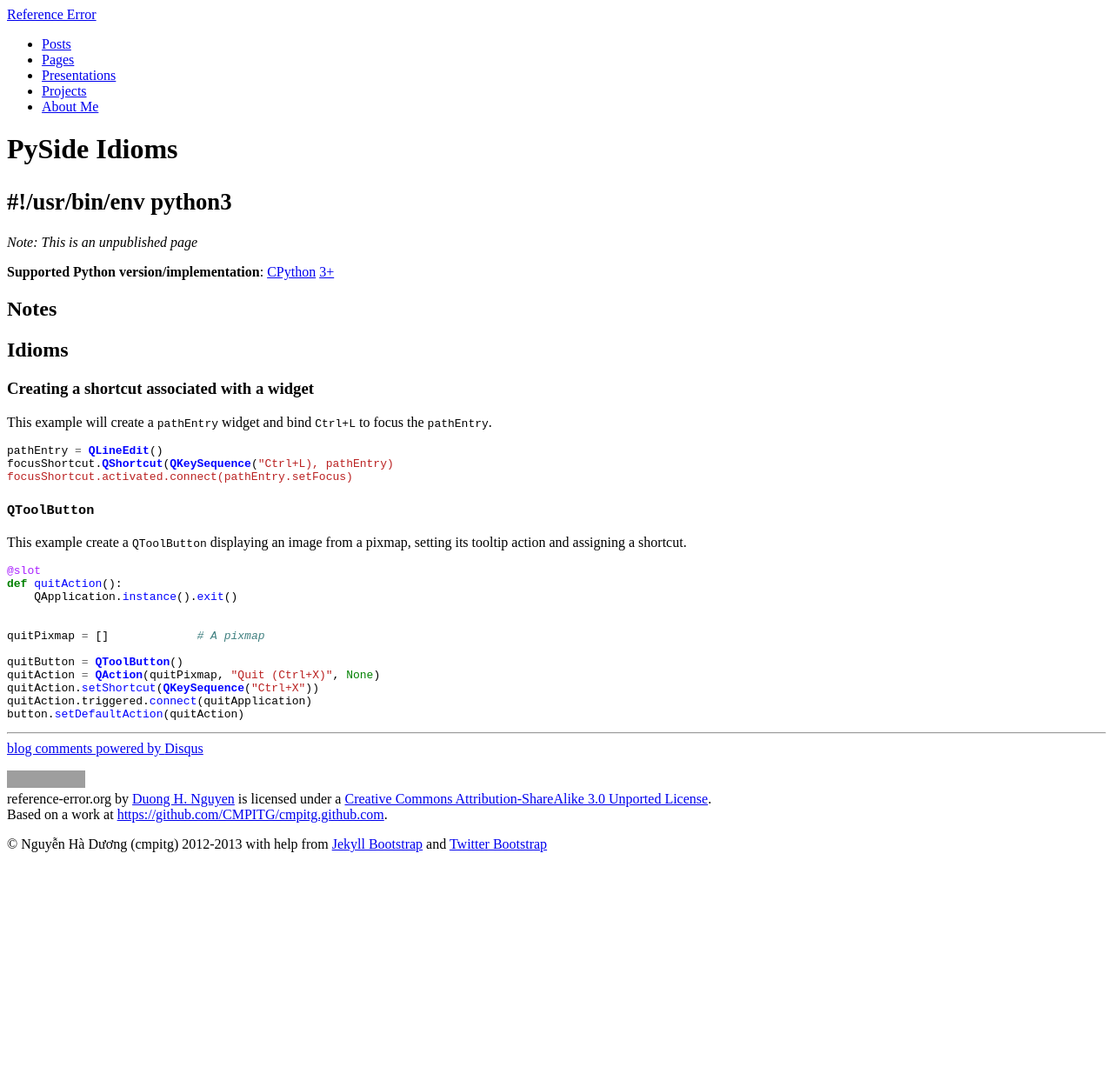
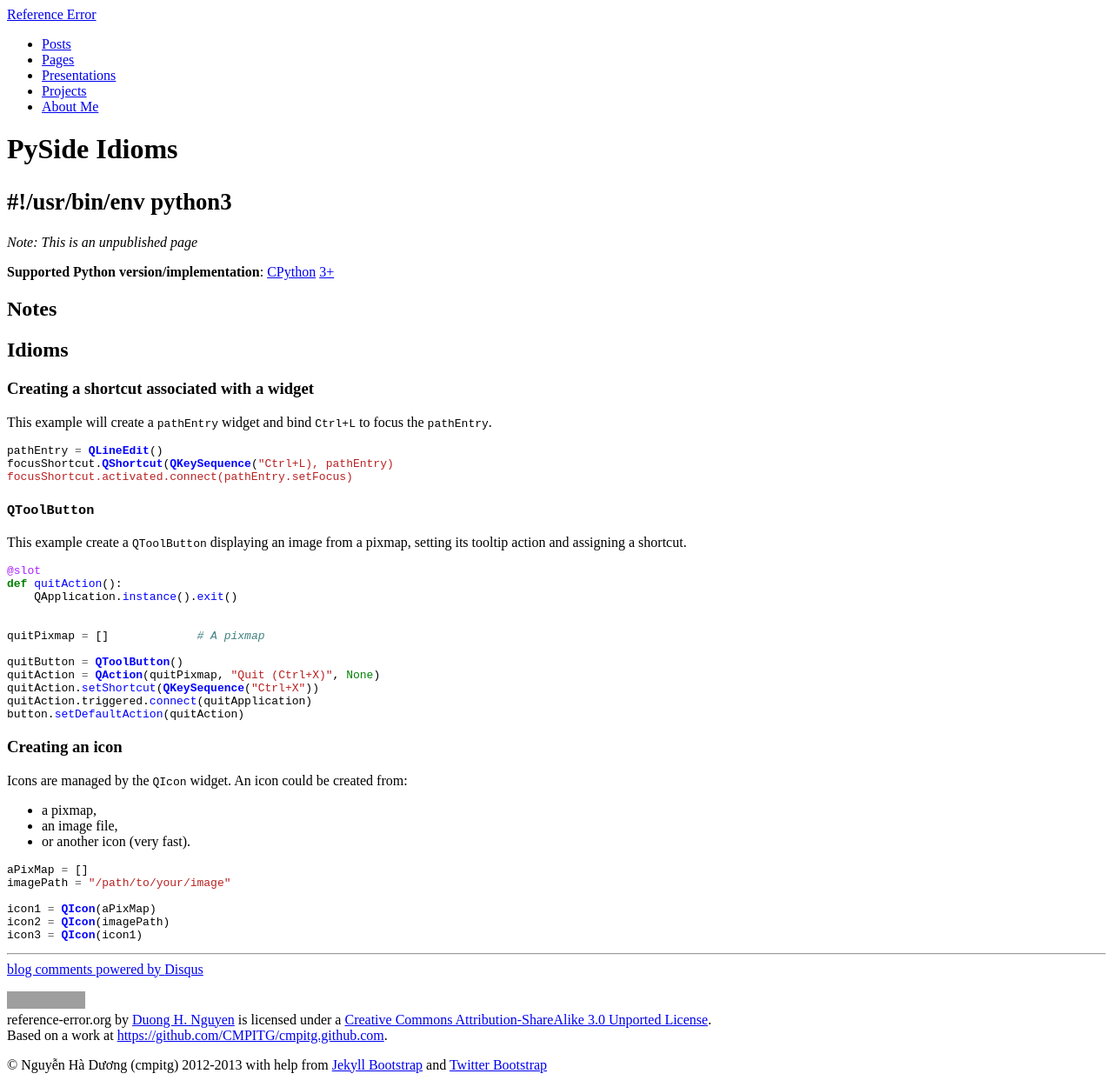
Before and after one commit to cmpitg/cmpitg.github.com, a Jekyll site: the page built from guides/pyside.md, in a window 1280 px wide. Shown: the whole page at 87% size. Built offline with Jekyll 4.4.1, drawn with Linux system fonts in a browser that asks for light colours; comment, search, counter and statistics services are not loaded; before the commit the page ends 996 px from its top, so only the background shows below that; grey boxes are pictures that could not be loaded.

Commit message:
Doc: creating an icon @ pyside

````diff
--- a/guides/pyside.md
+++ b/guides/pyside.md
@@ -45,3 +45,20 @@ quitAction.setShortcut(QKeySequence("Ctrl+X"))
 quitAction.triggered.connect(quitApplication)
 button.setDefaultAction(quitAction)
 ```
+
+### Creating an icon
+
+Icons are managed by the `QIcon` widget.  An icon could be created from:
+
+* a pixmap,
+* an image file,
+* or another icon (very fast).
+
+```python
+aPixMap = []
+imagePath = "/path/to/your/image"
+
+icon1 = QIcon(aPixMap)
+icon2 = QIcon(imagePath)
+icon3 = QIcon(icon1)
+```
````
